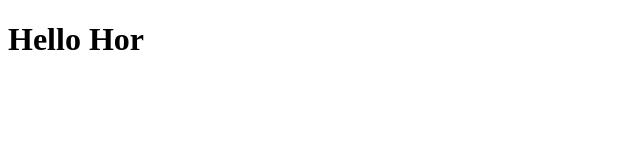
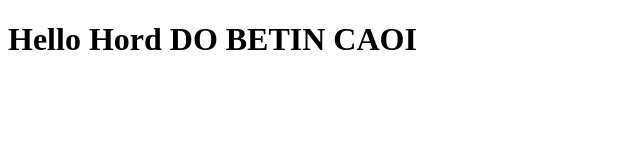
Before and after one commit to Melgac0/teste01, a plain HTML site: page index.html in a window 1280 px wide. Shown: the whole page, without its empty margins (0-640 px from the left). Drawn offline with Linux system fonts and the light colour scheme.

Commit message:
Update index.html

```diff
--- a/index.html
+++ b/index.html
@@ -7,6 +7,6 @@
     <title>Document</title>
 </head>
 <body>
-    <h1>Hello Hor</h1>
+    <h1>Hello Hord DO BETIN CAOI</h1>
 </body>
 </html>
```
